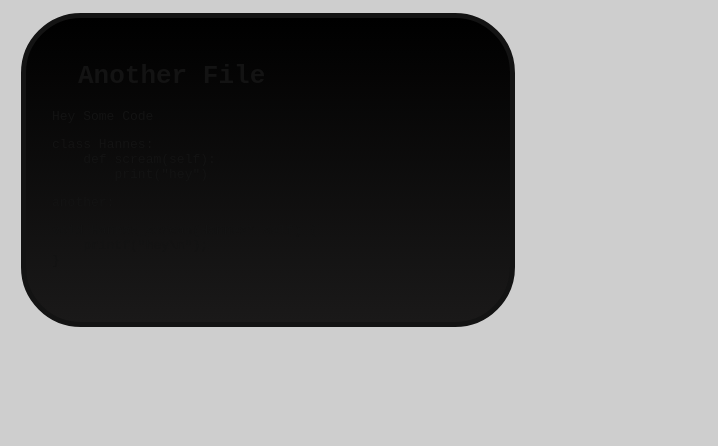
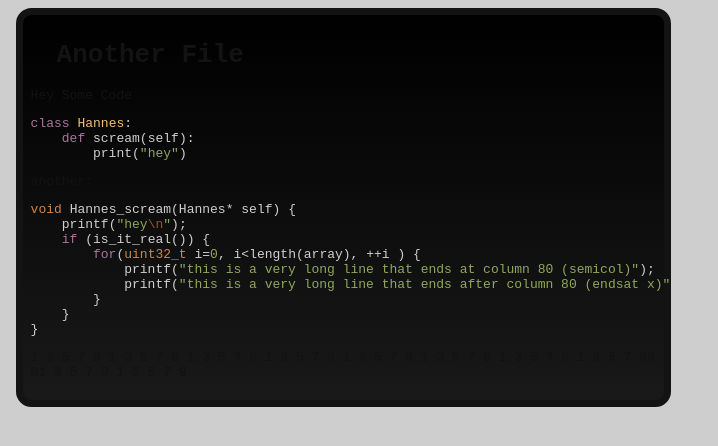
Before and after one commit to vojoe/vojoe.github.io, a Jekyll site: the page built from docs/AnotherDir/another_file.md, in a window 1280 px wide. Shown: the top 446 px of the page, without its empty margins (0-718 px from the left). Built offline with Jekyll 4.4.1, drawn with Linux system fonts in a browser that asks for light colours; our own code applies the rules of GitHub Pages for plain Markdown files.

Commit message:
syntax highlighting

````diff
--- a/docs/AnotherDir/another_file.md
+++ b/docs/AnotherDir/another_file.md
@@ -16,6 +16,13 @@ another:
 ```c
 void Hannes_scream(Hannes* self) {
     printf("hey\n");
+    if (is_it_real()) {
+        for(uint32_t i=0, i<length(array), ++i ) {
+            printf("this is a very long line that ends at column 80 (semicol)");
+            printf("this is a very long line that ends after column 80 (endsat x)");
+        }
+    }
 }
+```
 
-```
+1 3 5 7 9 1 3 5 7 9 1 3 5 7 9 1 3 5 7 9 1 3 5 7 9 1 3 5 7 9 1 3 5 7 9 1 3 5 7 90 01 3 5 7 9 1 3 5 7 9
--- /dev/null
+++ b/docs/_sass/rouge-base16-dark.scss
@@ -0,0 +1,81 @@
+/*
+   generated by rouge http://rouge.jneen.net/
+   original base16 by Chris Kempson (https://github.com/chriskempson/base16)
+*/
+
+.highlight table td { padding: 5px; }
+.highlight table pre { margin: 0; }
+.highlight, .highlight .w {
+  color: #d0d0d0;
+}
+.highlight .err {
+  color: #151515;
+  background-color: #ac4142;
+}
+.highlight .c, .highlight .cd, .highlight .cm, .highlight .c1, .highlight .cs {
+  color: #888;
+}
+.highlight .cp {
+  color: #f4bf75;
+}
+.highlight .nt {
+  color: #f4bf75;
+}
+.highlight .o, .highlight .ow {
+  color: #d0d0d0;
+}
+.highlight .p, .highlight .pi {
+  color: #d0d0d0;
+}
+.highlight .gi {
+  color: #90a959;
+}
+.highlight .gd {
+  color: #ac4142;
+}
+.highlight .gh {
+  color: #6a9fb5;
+  font-weight: bold;
+}
+.highlight .k, .highlight .kn, .highlight .kp, .highlight .kr, .highlight .kv {
+  color: #aa759f;
+}
+.highlight .kc {
+  color: #d28445;
+}
+.highlight .kt {
+  color: #d28445;
+}
+.highlight .kd {
+  color: #d28445;
+}
+.highlight .s, .highlight .sb, .highlight .sc, .highlight .sd, .highlight .s2, .highlight .sh, .highlight .sx, .highlight .s1 {
+  color: #90a959;
+}
+.highlight .sr {
+  color: #75b5aa;
+}
+.highlight .si {
+  color: #8f5536;
+}
+.highlight .se {
+  color: #8f5536;
+}
+.highlight .nn {
+  color: #f4bf75;
+}
+.highlight .nc {
+  color: #f4bf75;
+}
+.highlight .no {
+  color: #f4bf75;
+}
+.highlight .na {
+  color: #6a9fb5;
+}
+.highlight .m, .highlight .mf, .highlight .mh, .highlight .mi, .highlight .il, .highlight .mo, .highlight .mb, .highlight .mx {
+  color: #90a959;
+}
+.highlight .ss {
+  color: #90a959;
+}
--- a/docs/_sass/vojoe.scss
+++ b/docs/_sass/vojoe.scss
@@ -1,3 +1,4 @@
+
 
 @media (prefers-color-scheme: light) {
 	:root {
@@ -25,7 +26,7 @@ body {
 	background: var(--page-background);
 	color: var(--page-foreground);
 	font-family: monospace;
-	max-width: 40em;
+	max-width: 86ch;
 }
 
 h1 {
@@ -41,13 +42,13 @@ h2:before {
 }
 
 .terminal {
-	border-width: 5px;
+	border-width: 1ch;
 	border-style: solid;
 	border-color: var(--page-foreground);
     background: linear-gradient(var(--terminal-background-1), var(--terminal-background-2));
-	border-radius: 60px;
-	margin: 1em;
-	padding: 2em;
+	border-radius: 2ch;
+	margin: 1ch;
+	padding: 1ch;
 }
 
 a {
--- a/docs/assets/css/style.scss
+++ b/docs/assets/css/style.scss
@@ -1,4 +1,5 @@
 ---
 ---
 
-@import "vojoe"
+@import "vojoe";
+@import "rouge-base16-dark";
````
Also changed, not shown: docs/index.md (+1 -1 lines), 1 other file.
